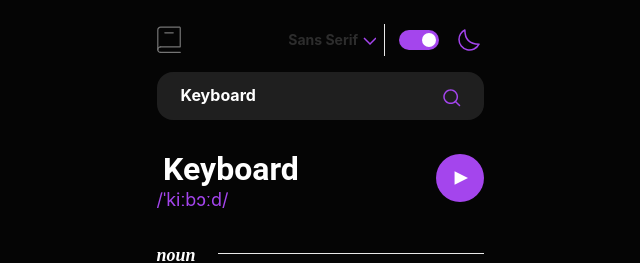
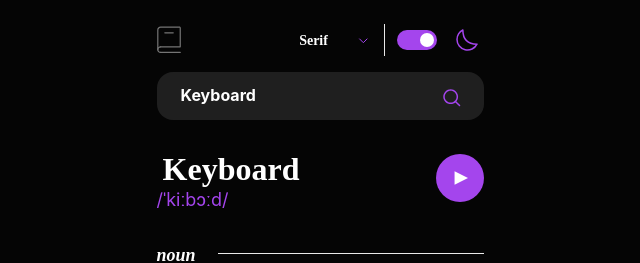
Before and after one commit to rodriguez02fer09/Keyborad, a React (Vite) app: page / in a window 1280 px wide. Shown: the top 263 px of the page, without its empty margins (320-960 px from the left). Built offline with nearby package versions, Linux system fonts and the light colour scheme.

Commit message:
styles input modefont

```diff
--- a/index.html
+++ b/index.html
@@ -4,6 +4,8 @@
     <meta charset="UTF-8" />
     <link rel="icon" type="image/svg+xml" href="/vite.svg" />
     <meta name="viewport" content="width=device-width, initial-scale=1.0" />
+
+
     <title>Vite + React</title>
   </head>
   <body>
--- a/src/App.scss
+++ b/src/App.scss
@@ -7,7 +7,8 @@
 	padding: 0;
 	margin: 0;
 	box-sizing: border-box;
-	font-family: 'Roboto', sans-serif;
+
+
 
 
 }
--- /dev/null
+++ b/src/components/ContItem-Fonts/ContItemFonts.jsx
@@ -0,0 +1,12 @@
+import React from "react";
+import "./contItemFonts.scss"
+import ItemFont from "../ItemFont/ItemFont";
+
+const ContItemFonts = ()=>{
+    return(
+        <div className="contItemFonts">
+
+        </div>
+    )
+}
+export default ContItemFonts;
--- /dev/null
+++ b/src/components/ContItem-Fonts/contItemFonts.scss
@@ -0,0 +1,6 @@
+.contItemFonts{
+    width: 98px;
+    height: 92px;
+
+    position: absolute;
+}
--- a/src/components/ContainMode/containMode.scss
+++ b/src/components/ContainMode/containMode.scss
@@ -21,7 +21,7 @@ position: relative;
 .IconBook{
     width: 24px;
     height: 32px;
-    margin-right: 96px;
+    margin-right: 90px;
 img{
     width: 24px;
     height: 32px;
--- /dev/null
+++ b/src/components/ItemFont/ItemFont.jsx
@@ -0,0 +1,26 @@
+import React, { useContext } from "react";
+import "./itemFont.scss";
+import List  from "../../assets/list-mode-fonts.svg";
+import { ThemeContext } from "../../context/index";
+
+const ItemFont = () => {
+  const { theme } = useContext(ThemeContext);
+  const defaultClass = "main-itemFont";
+  return (
+    <div className={`${defaultClass} ${defaultClass}--${theme}`}>
+      <div
+        className={`${defaultClass}__container-input ${defaultClass}__container-input--${theme}`}
+      >
+        <input
+          className={`${defaultClass}__container-input__input  ${defaultClass}__container-input__input--${theme}`}
+          type="text"
+          placeholder="Serif"
+        />
+      </div>
+      <div className={`${defaultClass}__container-imagen ${defaultClass}__container-imagen--${theme}`}>
+        <img className={`${defaultClass}__container-imagen__img  ${defaultClass}__container-imagen__img--${theme}`}src={List} alt="" />
+      </div>
+    </div>
+  );
+};
+export default ItemFont;
--- /dev/null
+++ b/src/components/ItemFont/itemFont.scss
@@ -0,0 +1,51 @@
+.main-itemFont{
+  width: 98px;
+  height: 24px;
+  position: relative;
+
+  &__container-input {
+    width: 98px;
+    height: 24px;
+
+    &__input {
+      width: 98px;
+      height: 24px;
+      border: none;
+
+      &::placeholder {
+        font-family: "Lora";
+        font-style: normal;
+        font-weight: 700;
+        font-size: 14px;
+        line-height: 24px;
+        // /* identical to box height, or 171% */
+
+        text-align: left;
+        padding-left: 20px;
+        // /* 2D2D2D */
+
+        color: #2d2d2d;
+      }
+      &--dark {
+        background: var(--primary-color);
+        border: none;
+
+        &::placeholder {
+          color: white;
+        }
+      }
+    }
+  }
+  &__container-imagen {
+    width: 12px;
+    height: 6px;
+    bottom: 22px;
+    left: 78px;
+    position: relative;
+
+    &__img {
+      width: 12px;
+      height: 6px;
+    }
+  }
+}
--- a/src/components/ModeFonts/ModeFonts.jsx
+++ b/src/components/ModeFonts/ModeFonts.jsx
@@ -1,19 +1,14 @@
 import React from "react";
 import "./modeFonts.scss";
-import List from "../../assets/select-list.svg";
+
+// import ContItemFonts from "../ContItem-Fonts/ContItemFonts";
+import ItemFont from "../ItemFont/ItemFont";
 
 const ModeFonts = () => {
   return (
-    <div className="modeFonts">
-      <div>
-        <ul>
-          <li> Sans Serif</li>
-        </ul>
-      </div>
-      <div>
-        <img src={List} alt="" />
-      </div>
-    </div>
+   <div>
+    <ItemFont/>
+   </div>
   );
 };
 
--- a/src/components/ModeFonts/modeFonts.scss
+++ b/src/components/ModeFonts/modeFonts.scss
@@ -1,21 +1,23 @@
-.modeFonts {
+
+.conten-itemFont{
   width: 98px;
   height: 24px;
-  display: flex;
-  flex-direction: row;
-  justify-content: space-evenly;
-  align-items: center;
+  background: #FFFFFF;
+border: 1px solid deeppink;
+position:absolute;
+border-radius: 5px;
+left: 120px;
+  top: 24px;
 
-  li {
-    font-family: "Inter";
-    font-style: normal;
-    list-style: none;
-    font-weight: 700;
-    font-size: 14px;
-    line-height: 24px;
-    /* identical to box height, or 171% */
+}
+p{
+  font-family: 'Inter';
+  font-style: normal;
+  font-weight: 700;
+  font-size: 18px;
+  line-height: 24px;
+  /* identical to box height, or 133% */
+  /* 2D2D2D */
+  color: #2D2D2D;
 
-    text-align: right;
-    color: var(--tertiary-color);
-  }
 }
--- a/src/components/Section/Section.jsx
+++ b/src/components/Section/Section.jsx
@@ -8,11 +8,11 @@ const Section = () => {
   const { theme } = useContext(ThemeContext)
   return (
     <div className={`${defaultClass} ${defaultClass}--${theme}`}>
-      <div className={`${defaultClass}__container-p ${defaultClass}__container-p${theme}`}>
+      <div className={`${defaultClass}__container-p ${defaultClass}__container-p--${theme}`}>
         <p className={`${defaultClass}__container-p__p ${defaultClass}__container-p__p--${theme}`}>noun</p>
       </div>
       <div className={`${defaultClass}__line ${defaultClass}__line--${theme}`}>
-        <img src={LineSection} alt="" />
+        <img  src={LineSection} alt="" />
       </div>
     </div>
   );
--- a/src/components/Section/section.scss
+++ b/src/components/Section/section.scss
@@ -19,8 +19,12 @@
       line-height: 23px;
       /* identical to box height */
       /* 2D2D2D */
+      &--dark{
 
+        color: white;
+      }
     }
+
 
   }
   &__line{
@@ -30,12 +34,11 @@
   flex-direction: row;
   justify-content: space-between;
   align-items: end;
+  img{
+    width: 266px;
+    height: 1px;
+  }
 
-    &__img{
-      width: 266px;
-      height: 1px;
-
-    }
   }
 
 }
```
